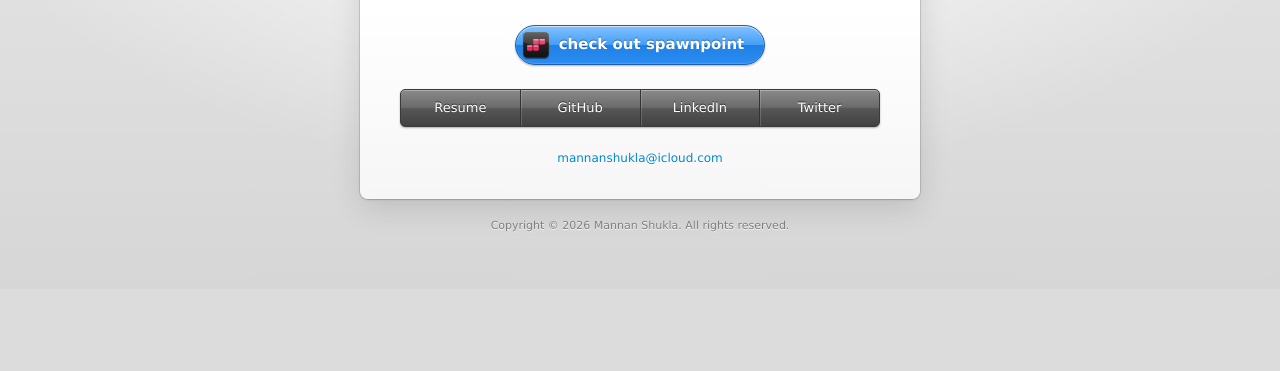
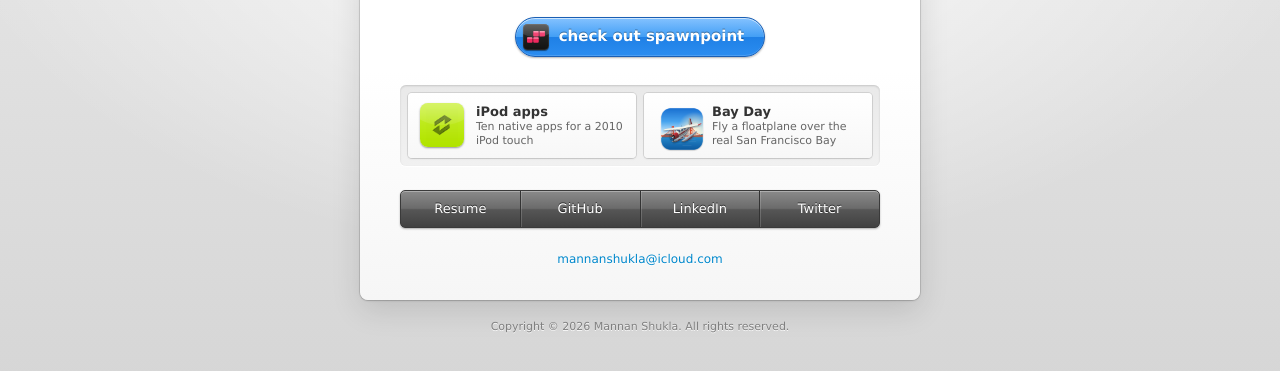
Before and after one commit to mannanshukla/mannanshukla.github.io, a plain HTML site: page index.html in a window 1280 px wide. Shown: the part 511-882 px from the top of the page. Before the commit the page ends 800 px from the top, so only its background shows below. Drawn offline with nearby package versions, Linux system fonts and the light colour scheme.

Commit message:
Add iPod and Bay Day to the homepage
Two app tiles under the spawnpoint button link to mannan.dev/ipod and
mannan.dev/bayday, styled as 2010 apple.com's promo row. The icons are
copied into icons/ so the homepage doesn't depend on paths in the other
repos. Both projects are also listed in llms.txt and the sitemap.

Co-Authored-By: Claude Opus 5.5 <noreply@anthropic.com>

```diff
--- a/index.html
+++ b/index.html
@@ -170,6 +170,70 @@
 
     .cta { margin-top: 28px; }
 
+    /* The other projects as apple.com's promo row: two white boxes in a
+       recessed gray well, each an app icon beside a bold name and a line of
+       gray text, the name turning blue on hover. */
+    .apps {
+      display: grid;
+      grid-template-columns: 1fr 1fr;
+      gap: 8px;
+      width: 100%;
+      margin: 28px 0 0;
+      padding: 8px;
+      list-style: none;
+      border-radius: 6px;
+      background: linear-gradient(#e9e9e9, #f1f1f1);
+      box-shadow: inset 0 1px 2px rgba(0, 0, 0, .15), 0 1px 0 #fff;
+    }
+    .app {
+      display: flex;
+      align-items: center;
+      gap: 12px;
+      height: 100%;
+      padding: 10px 12px;
+      border-radius: 4px;
+      background: linear-gradient(#fff, #f7f7f7);
+      box-shadow: 0 0 0 1px rgba(0, 0, 0, .1), 0 1px 2px rgba(0, 0, 0, .1);
+      color: var(--text);
+      text-align: left;
+      text-decoration: none;
+    }
+    /* A shade darker than the #0088cc links so the small bold name keeps
+       4.5:1 on the white box, and an opaque ring that reads on the gray well. */
+    .app:hover .app-name { color: #0070a8; }
+    .app:active { background: linear-gradient(#f1f1f1, #fafafa); }
+    .app:focus-visible { outline: 2px solid #0070a8; outline-offset: 2px; }
+    .app-tile {
+      display: grid;
+      place-items: center;
+      flex: none;
+      width: 44px;
+      height: 44px;
+    }
+    .app-tile img { display: block; }
+    /* The iPod apps icon is a flat square: give it the iOS 4 corner and the
+       same gloss arc as the spawnpoint icon. Bay Day's Mac icon already has
+       its own shape and shadow, so it is shown as drawn. */
+    .app-tile-ios {
+      position: relative;
+      overflow: hidden;
+      border-radius: 8px;
+      box-shadow: 0 1px 2px rgba(0, 0, 0, .4);
+    }
+    .app-tile-ios::after {
+      content: "";
+      position: absolute;
+      top: -62%;
+      left: -30%;
+      width: 160%;
+      height: 112%;
+      border-radius: 50%;
+      background: linear-gradient(rgba(255, 255, 255, .45), rgba(255, 255, 255, .08));
+    }
+    .app-text { display: flex; flex-direction: column; min-width: 0; }
+    .app-name { font-size: 13px; font-weight: bold; line-height: 17px; }
+    .app-desc { color: var(--muted); font-size: 11px; line-height: 14px; }
+
     /* The links ride the graphite global nav bar from the top of apple.com:
        text only, equal segments, etched dividers. */
     .links {
@@ -227,6 +291,7 @@
       h1 { margin-top: 24px; }
       .lead { font-size: 14px; line-height: 22px; }
       .cta, .cta .btn-primary { width: 100%; }
+      .apps { grid-template-columns: 1fr; }
       .links a { font-size: 12px; padding: 0 2px; }
     }
   </style>
@@ -247,6 +312,26 @@
         check out spawnpoint
       </a>
     </div>
+    <ul class="apps" aria-label="Other projects">
+      <li>
+        <a class="app" href="/ipod/">
+          <span class="app-tile app-tile-ios" aria-hidden="true"><img src="icons/ipod.png" alt="" width="44" height="44"></span>
+          <span class="app-text">
+            <span class="app-name">iPod apps</span>
+            <span class="app-desc">Ten native apps for a 2010 iPod touch</span>
+          </span>
+        </a>
+      </li>
+      <li>
+        <a class="app" href="/bayday/">
+          <span class="app-tile" aria-hidden="true"><img src="icons/bayday.png" alt="" width="52" height="52"></span>
+          <span class="app-text">
+            <span class="app-name">Bay Day</span>
+            <span class="app-desc">Fly a floatplane over the real San Francisco Bay</span>
+          </span>
+        </a>
+      </li>
+    </ul>
     <nav class="links" aria-label="Links">
       <a href="/resume">
         Resume
--- a/sitemap.xml
+++ b/sitemap.xml
@@ -6,4 +6,10 @@
   <url>
     <loc>https://mannan.dev/resume/resume.pdf</loc>
   </url>
+  <url>
+    <loc>https://mannan.dev/ipod/</loc>
+  </url>
+  <url>
+    <loc>https://mannan.dev/bayday/</loc>
+  </url>
 </urlset>
```
Also changed, not shown: icons/bayday.png (added), icons/ipod.png (added), llms.txt.
